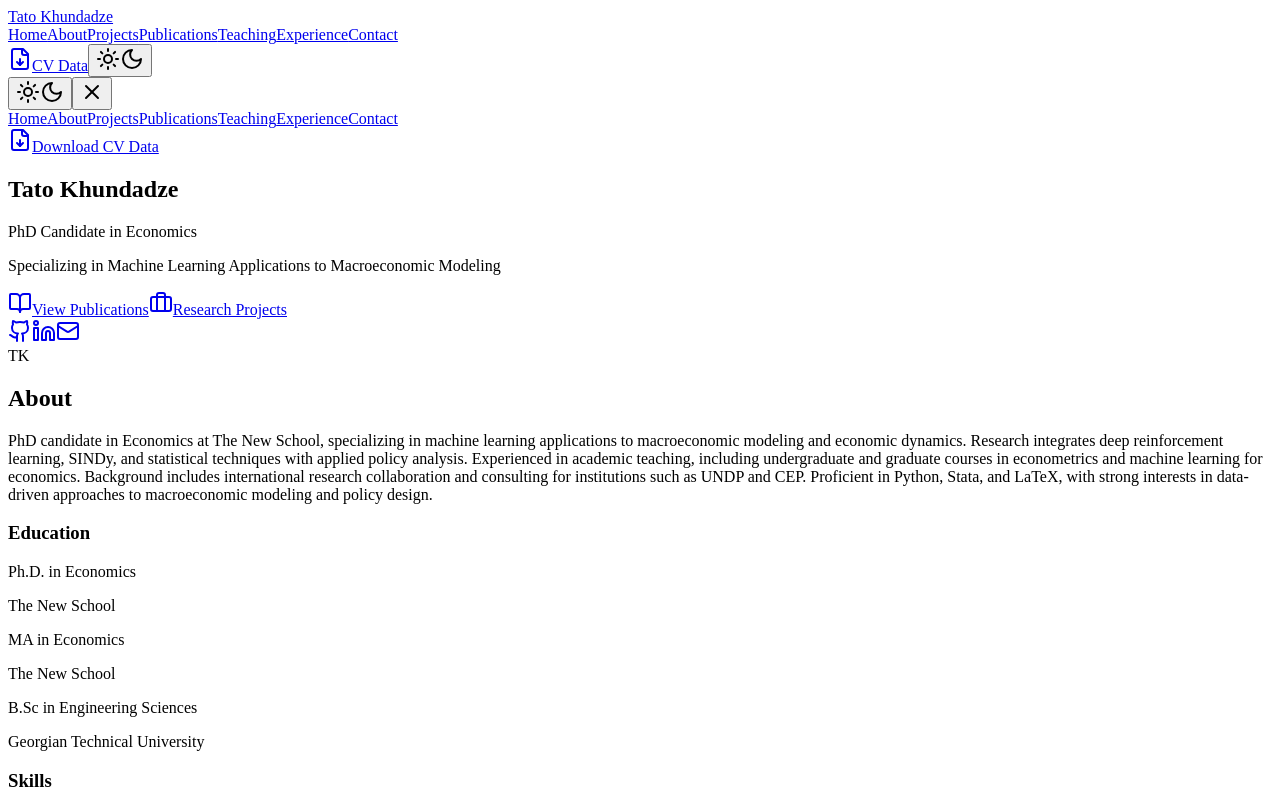
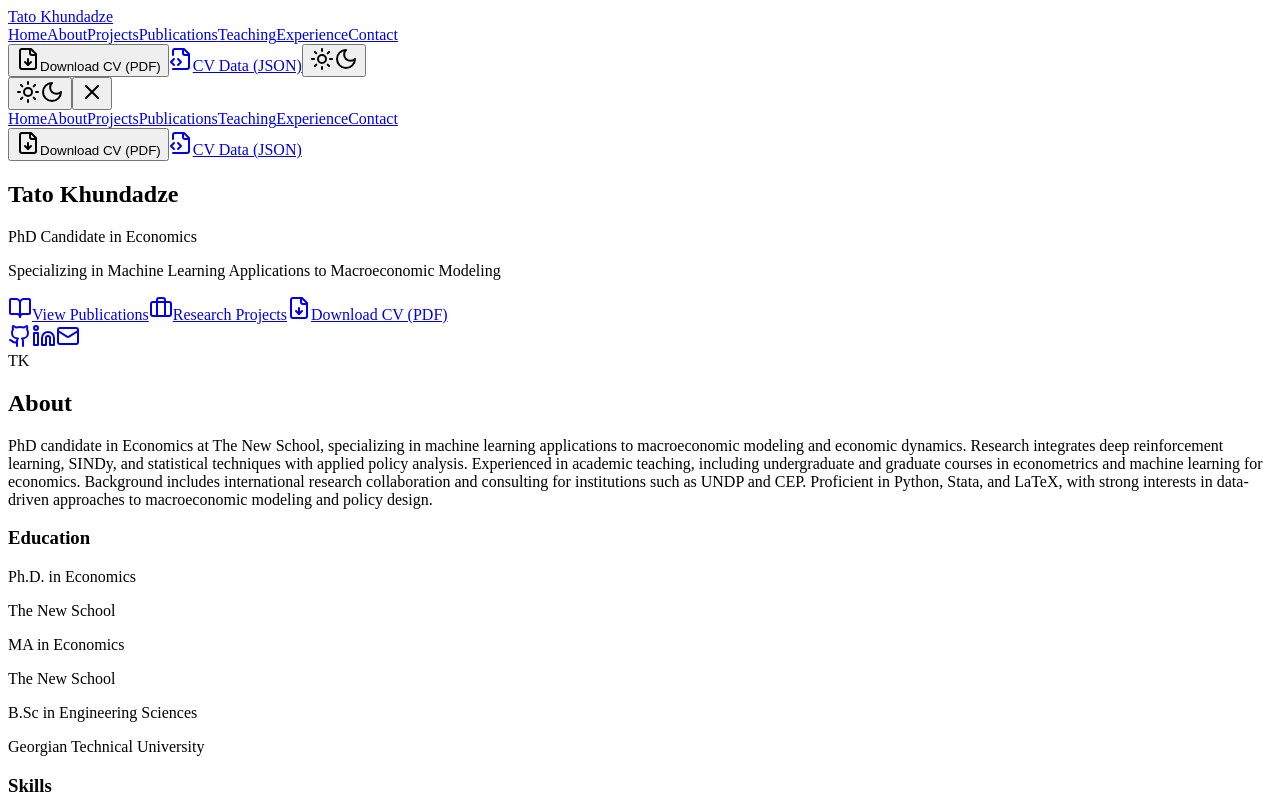
Before and after one commit to titekhund/titekhund.github.io, a React (Vite) app in the folder client/: page / in a window 1280 px wide. Both pictures are taken after a click on the button 92 px from the left and 93 px from the top of the page. Shown: the top 800 px of the page. Built offline with nearby package versions, Linux system fonts and the light colour scheme.

Commit message:
Add PDF download option for CV

```diff
--- a/client/src/components/header.tsx
+++ b/client/src/components/header.tsx
@@ -1,12 +1,17 @@
 import { Link, useLocation } from "wouter";
 import { ThemeToggle } from "./theme-toggle";
-import { FileDown, Menu, X } from "lucide-react";
+import { FileCode2, FileDown, Menu, X } from "lucide-react";
 import { Button } from "@/components/ui/button";
-import { useState, useEffect } from "react";
+import { useEffect, useState } from "react";
+import { useResume } from "@/hooks/use-resume";
+import { downloadResumePdf } from "@/lib/resume-export";
+import { useToast } from "@/hooks/use-toast";
 
 export function Header() {
   const [location] = useLocation();
   const [mobileMenuOpen, setMobileMenuOpen] = useState(false);
+  const { data: resume, isLoading: isResumeLoading } = useResume();
+  const { toast } = useToast();
 
   const navItems = [
     { path: "/", label: "Home" },
@@ -27,6 +32,29 @@ export function Header() {
   useEffect(() => {
     setMobileMenuOpen(false);
   }, [location]);
+
+  const handleDownloadResume = () => {
+    if (!resume) {
+      toast({
+        title: "Resume not ready",
+        description: "Please wait a moment and try again.",
+        variant: "destructive",
+      });
+      return;
+    }
+
+    try {
+      downloadResumePdf(resume);
+      setMobileMenuOpen(false);
+    } catch (error) {
+      console.error("Failed to generate resume PDF", error);
+      toast({
+        title: "Download failed",
+        description: "We couldn't generate the CV PDF. Please try again later.",
+        variant: "destructive",
+      });
+    }
+  };
 
   return (
     <header className="sticky top-0 z-50 w-full border-b bg-background/80 backdrop-blur-md">
@@ -59,10 +87,20 @@ export function Header() {
           </nav>
 
           <div className="hidden md:flex items-center gap-2">
-            <Button variant="outline" size="sm" asChild data-testid="button-download-cv">
+            <Button
+              variant="outline"
+              size="sm"
+              onClick={handleDownloadResume}
+              disabled={isResumeLoading}
+              data-testid="button-download-cv"
+            >
+              <FileDown className="mr-2 h-4 w-4" />
+              Download CV (PDF)
+            </Button>
+            <Button variant="ghost" size="sm" asChild data-testid="button-download-cv-json">
               <a href="/data/resume.json" download="Tato_Khundadze_CV.json">
-                <FileDown className="mr-2 h-4 w-4" />
-                CV Data
+                <FileCode2 className="mr-2 h-4 w-4" />
+                CV Data (JSON)
               </a>
             </Button>
             <ThemeToggle />
@@ -105,12 +143,25 @@ export function Header() {
               </Link>
             ))}
             <div className="pt-2">
-              <Button variant="outline" size="sm" className="w-full" asChild>
-                <a href="/data/resume.json" download="Tato_Khundadze_CV.json">
+              <div className="space-y-2">
+                <Button
+                  variant="outline"
+                  size="sm"
+                  className="w-full"
+                  onClick={handleDownloadResume}
+                  disabled={isResumeLoading}
+                  data-testid="button-download-cv-mobile"
+                >
                   <FileDown className="mr-2 h-4 w-4" />
-                  Download CV Data
-                </a>
-              </Button>
+                  Download CV (PDF)
+                </Button>
+                <Button variant="ghost" size="sm" className="w-full" asChild data-testid="button-download-cv-json-mobile">
+                  <a href="/data/resume.json" download="Tato_Khundadze_CV.json">
+                    <FileCode2 className="mr-2 h-4 w-4" />
+                    CV Data (JSON)
+                  </a>
+                </Button>
+              </div>
             </div>
           </nav>
         )}
--- /dev/null
+++ b/client/src/lib/resume-export.ts
@@ -0,0 +1,168 @@
+import { jsPDF } from "jspdf";
+import type { ResumeData } from "@/hooks/use-resume";
+
+interface Section {
+  title: string;
+  entries: string[];
+}
+
+export function downloadResumePdf(resume: ResumeData, filename = "Tato_Khundadze_CV.pdf") {
+  const doc = new jsPDF({ unit: "pt", format: "a4" });
+  const margin = 48;
+  const pageWidth = doc.internal.pageSize.getWidth();
+  const pageHeight = doc.internal.pageSize.getHeight();
+  const contentWidth = pageWidth - margin * 2;
+  const baseLineHeight = 16;
+
+  let cursorY = margin;
+
+  const ensureSpace = (heightNeeded: number) => {
+    if (cursorY + heightNeeded > pageHeight - margin) {
+      doc.addPage();
+      cursorY = margin;
+    }
+  };
+
+  const writeLines = (
+    lines: string[],
+    options?: { fontSize?: number; bold?: boolean; leading?: number; indent?: number }
+  ) => {
+    const fontSize = options?.fontSize ?? 11;
+    const leading = options?.leading ?? baseLineHeight;
+    const indent = options?.indent ?? 0;
+
+    doc.setFontSize(fontSize);
+    doc.setFont("helvetica", options?.bold ? "bold" : "normal");
+
+    lines.forEach((line) => {
+      ensureSpace(leading);
+      doc.text(line, margin + indent, cursorY);
+      cursorY += leading;
+    });
+  };
+
+  const addSection = ({ title, entries }: Section) => {
+    if (!entries.length) return;
+
+    ensureSpace(baseLineHeight * 2);
+    doc.setFontSize(13);
+    doc.setFont("helvetica", "bold");
+    doc.text(title.toUpperCase(), margin, cursorY);
+    cursorY += baseLineHeight + 4;
+
+    doc.setFont("helvetica", "normal");
+    doc.setFontSize(11);
+
+    entries.forEach((entry) => {
+      const segments = entry
+        .split("\n")
+        .map((segment) => segment.trim())
+        .filter((segment) => segment.length > 0);
+
+      segments.forEach((segment) => {
+        const isBullet = segment.startsWith("•");
+        const indent = isBullet ? 12 : 0;
+        const wrapped = doc.splitTextToSize(segment, contentWidth - indent);
+        writeLines(wrapped, { leading: baseLineHeight, indent });
+      });
+
+      cursorY += 6;
+    });
+
+    cursorY += 4;
+  };
+
+  const sections: Section[] = [
+    {
+      title: "Profile",
+      entries: [resume.profile],
+    },
+    {
+      title: "Education",
+      entries: resume.education.map((edu) => {
+        const details = [edu.institution, edu.location].filter(Boolean).join(" • ");
+        const suffix = [edu.year, edu.details].filter(Boolean).join(" — ");
+        return `${edu.degree}${details ? ` — ${details}` : ""}${suffix ? ` (${suffix})` : ""}`;
+      }),
+    },
+    {
+      title: "Research Projects",
+      entries: resume.research.map((project) => {
+        const summary = project.summary ? ` — ${project.summary}` : "";
+        const tech = project.tech?.length ? ` [${project.tech.join(", ")}]` : "";
+        return `${project.title} (${project.year})${summary}${tech}`;
+      }),
+    },
+    {
+      title: "Publications",
+      entries: resume.publications.map((pub) => {
+        const venueParts = [pub.venue, pub.type, pub.status].filter(Boolean).join(" • ");
+        const link = pub.link ? ` — ${pub.link}` : "";
+        return `${pub.authors} (${pub.year}). ${pub.title}${venueParts ? ` — ${venueParts}` : ""}${link}`;
+      }),
+    },
+    {
+      title: "Teaching",
+      entries: resume.teaching.map((teach) => {
+        const context = [teach.institution, teach.term].filter(Boolean).join(" • ");
+        const desc = teach.description ? ` — ${teach.description}` : "";
+        return `${teach.course} (${teach.role})${context ? ` — ${context}` : ""}${desc}`;
+      }),
+    },
+    {
+      title: "Professional Experience",
+      entries: resume.experience.map((exp) => {
+        const period = [exp.startDate, exp.endDate].filter(Boolean).join(" – ");
+        const header = `${exp.role} — ${exp.organization}`;
+        const location = exp.location ? ` (${exp.location})` : "";
+        const bullets = exp.details?.length ? `\n  • ${exp.details.join("\n  • ")}` : "";
+        return `${header}${location}${period ? ` — ${period}` : ""}${bullets}`;
+      }),
+    },
+    {
+      title: "Skills",
+      entries: [
+        `Languages: ${resume.skills.languages.join(", ")}`,
+        `Programming: ${resume.skills.programming.join(", ")}`,
+        `Other: ${resume.skills.other.join(", ")}`,
+      ],
+    },
+    {
+      title: "Courses",
+      entries: resume.courses.map((course) => `${course.name} — ${course.institution} (${course.year})`),
+    },
+    {
+      title: "Awards",
+      entries: resume.awards.map((award) => {
+        const extras = [award.amount, award.description].filter(Boolean).join(" | ");
+        return `${award.name} — ${award.organization} (${award.year})${extras ? ` — ${extras}` : ""}`;
+      }),
+    },
+    {
+      title: "References",
+      entries: resume.references.map((ref) => {
+        const org = [ref.organization, ref.title].filter(Boolean).join(" • ");
+        return `${ref.name}${org ? ` — ${org}` : ""}${ref.email ? ` — ${ref.email}` : ""}`;
+      }),
+    },
+  ];
+
+  // Header
+  doc.setFont("helvetica", "bold");
+  doc.setFontSize(24);
+  writeLines([resume.name], { fontSize: 24, bold: true, leading: 28 });
+
+  doc.setFont("helvetica", "normal");
+  writeLines([
+    `${resume.title}`,
+    resume.tagline,
+    `${resume.email} • ${resume.website}`,
+    `${resume.social.linkedin} • ${resume.social.github}`,
+  ], { fontSize: 11, leading: 16 });
+
+  cursorY += 12;
+
+  sections.forEach(addSection);
+
+  doc.save(filename);
+}
--- a/client/src/pages/home.tsx
+++ b/client/src/pages/home.tsx
@@ -2,13 +2,17 @@ import { useResume } from "@/hooks/use-resume";
 import { Card } from "@/components/ui/card";
 import { Badge } from "@/components/ui/badge";
 import { buttonVariants } from "@/components/ui/button";
-import { Github, Linkedin, Mail, ExternalLink, BookOpen, Briefcase } from "lucide-react";
+import { Github, Linkedin, Mail, ExternalLink, BookOpen, Briefcase, FileDown } from "lucide-react";
 import { Link } from "wouter";
 import { Skeleton } from "@/components/ui/skeleton";
 import { cn } from "@/lib/utils";
+import { useToast } from "@/hooks/use-toast";
+import { MouseEvent } from "react";
 
 export default function Home() {
   const { data: resume, isLoading } = useResume();
+  const { toast } = useToast();
+  const cvUrl = "/assets/CV_Tato_Khundadze.pdf";
 
   if (isLoading) {
     return (
@@ -33,6 +37,29 @@ export default function Home() {
 
   const featuredPublications = resume.publications.slice(0, 3);
   const featuredProjects = resume.research.slice(0, 3);
+
+  const handleCvDownload = async (event: MouseEvent<HTMLAnchorElement>) => {
+    try {
+      const response = await fetch(cvUrl, { method: "HEAD" });
+      if (!response.ok) {
+        event.preventDefault();
+        console.warn(`CV PDF not found at ${cvUrl}`);
+        toast({
+          title: "CV unavailable",
+          description: "The PDF could not be found. Please try again later.",
+          variant: "destructive",
+        });
+      }
+    } catch (error) {
+      event.preventDefault();
+      console.warn(`Failed to reach CV PDF at ${cvUrl}`, error);
+      toast({
+        title: "Download failed",
+        description: "We couldn't open the CV PDF. Please try again later.",
+        variant: "destructive",
+      });
+    }
+  };
 
   return (
     <div className="min-h-screen">
@@ -70,6 +97,17 @@ export default function Home() {
                   <Briefcase className="mr-2 h-5 w-5" />
                   Research Projects
                 </Link>
+                <a
+                  href={cvUrl}
+                  target="_blank"
+                  rel="noopener noreferrer"
+                  className={cn(buttonVariants({ variant: "secondary", size: "lg" }))}
+                  onClick={handleCvDownload}
+                  data-testid="button-download-cv-pdf"
+                >
+                  <FileDown className="mr-2 h-5 w-5" />
+                  Download CV (PDF)
+                </a>
               </div>
 
               <div className="flex gap-4 pt-4">
```
Also changed, not shown: client/src/types/jspdf.d.ts (added, +20 -0 lines), package.json (+12 -3 lines), 2 other files (tests, documents, lock files or other folders).
